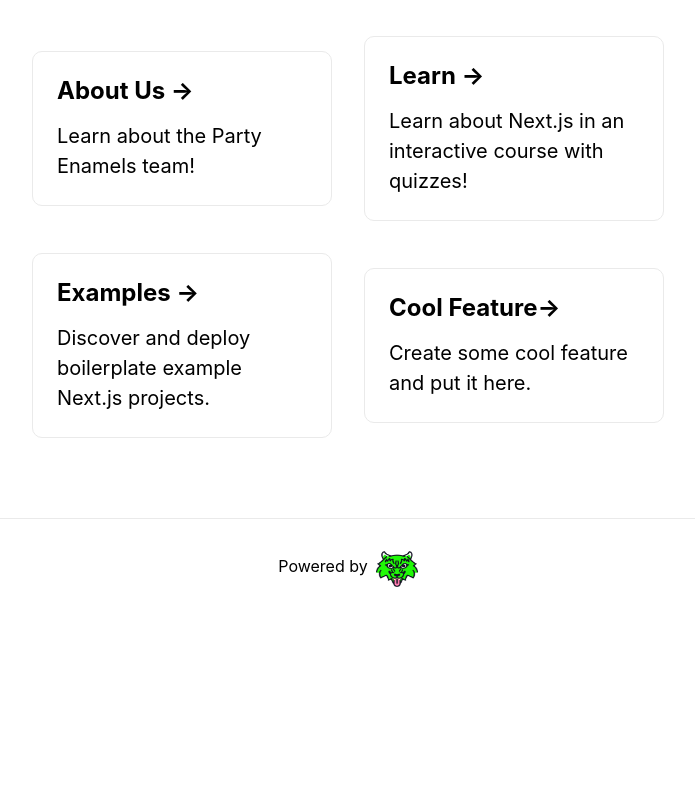
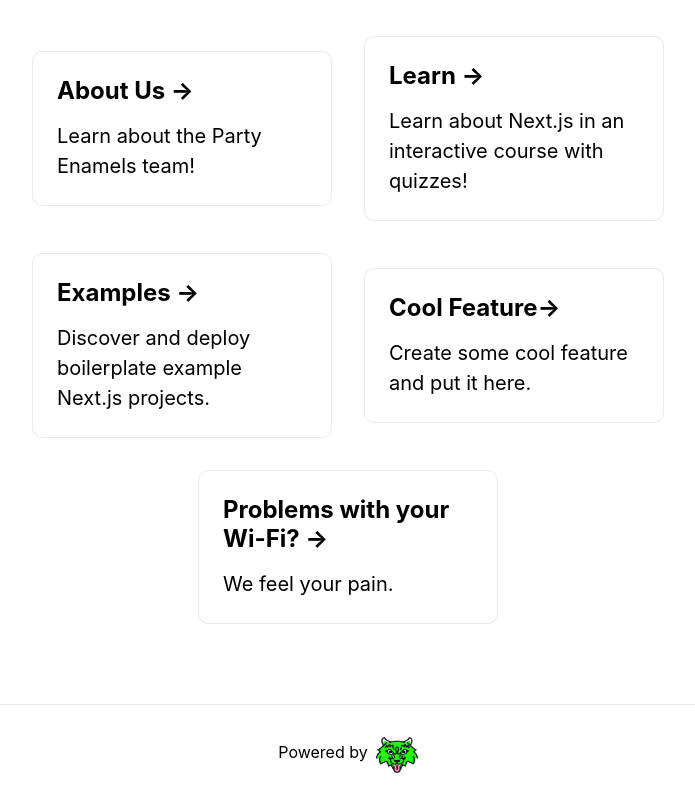
Before and after one commit to dansajner/partyenamels-frontend, a Next.js app: page / in a window 1280 px wide. Shown: the part 384-1184 px from the top of the page, without its empty margins (292-987 px from the left). Before the commit the page ends 998 px from the top, so only its background shows below. Built offline with nearby package versions, Linux system fonts and the light colour scheme.

Commit message:
added homepage link to wifi problems

```diff
--- a/pages/index.tsx
+++ b/pages/index.tsx
@@ -54,6 +54,13 @@
               <p>Create some cool feature and put it here.</p>
             </a>
           </Link>
+
+          <Link href="/wifiProblems">
+            <a className={styles.card}>
+              <h2>Problems with your Wi-Fi? &rarr;</h2>
+              <p>We feel your pain.</p>
+            </a>
+          </Link>
         </div>
       </main>
 
```
